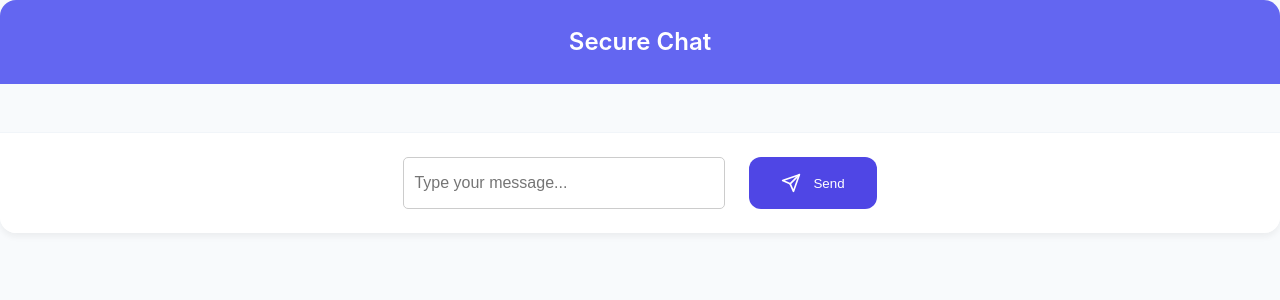
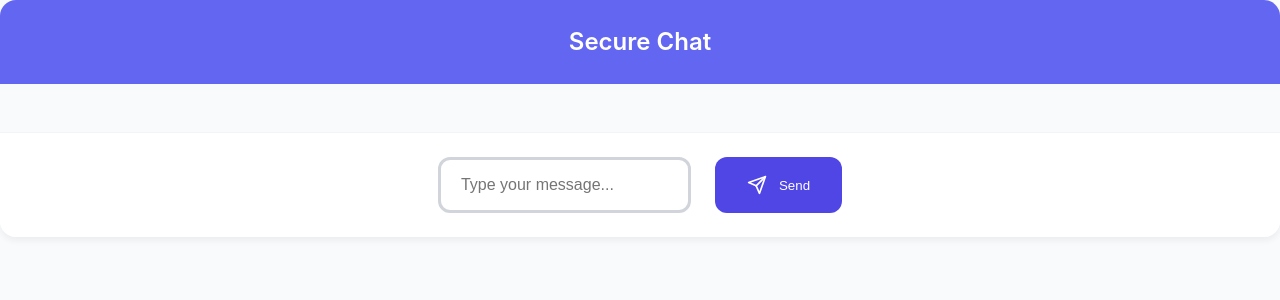
Before and after one commit to SaraLaouini1/chatbot, a React (Vite) app: page / in a window 1280 px wide. Shown: the top 300 px of the page. Built offline with nearby package versions, Linux system fonts and the light colour scheme.

Commit message:
index.css

```diff
--- a/src/index.css
+++ b/src/index.css
@@ -101,16 +101,13 @@ body {
 
 
 .chat-input {
-    width: 300px;
-    min-height: 30px;
-    max-height: 150px;
-    padding: 10px;
-    font-size: 16px;
-    border: 1px solid #ccc;
-    border-radius: 5px;
-    overflow-y: auto;
-    resize: none;
-    white-space: pre-wrap;
+  flex: 1;
+  padding: 1rem 1.25rem;
+  border: 3px solid #d1d5db; /* Thicker border */
+  border-radius: 0.75rem; /* More rounded corners */
+  font-size: 1rem;
+  transition: all 0.2s ease-in-out;
+  margin-right: 0.5rem;
 }
 
 
```
